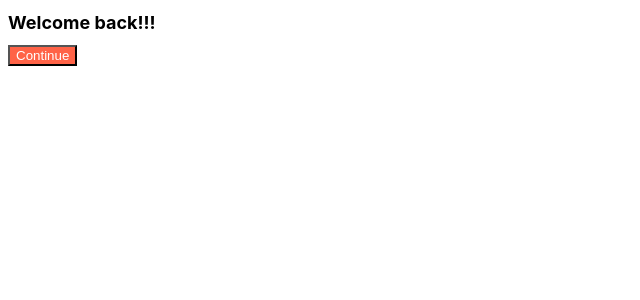
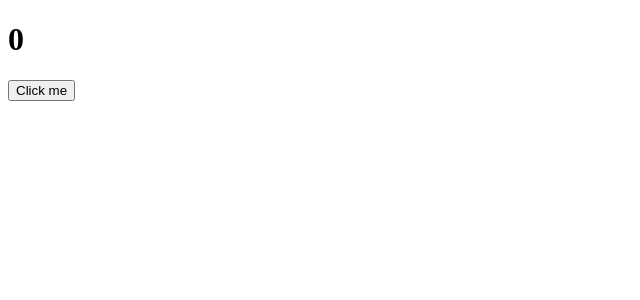
Before and after one commit to sejyom/react-movie, a React (Create React App) app: page / in a window 1280 px wide. Shown: the top 300 px of the page, without its empty margins (0-640 px from the left). Built offline with nearby package versions, Linux system fonts and the light colour scheme.

Commit message:
UseEffect

```diff
--- a/src/App.js
+++ b/src/App.js
@@ -1,12 +1,16 @@
-import React from 'react';
-import Button from "./Button";
-import styles from "./App.module.css";
+import { useState, useEffect } from "react";
 
 function App() {
+  const [counter, setValue] = useState(0);
+  const onClick = () => setValue((prev) => prev + 1);
+  console.log("I run all the time.");
+  useEffect(() => {
+    console.log("CALL THE API...x ")
+  }, []);
   return (
     <div>
-      <h1 className={styles.title}>Welcome back!!!</h1>
-      <Button text={"Continue"} />
+      <h1>{counter}</h1>
+      <button onClick={onClick}>Click me</button>
     </div>
   );
 }
```
